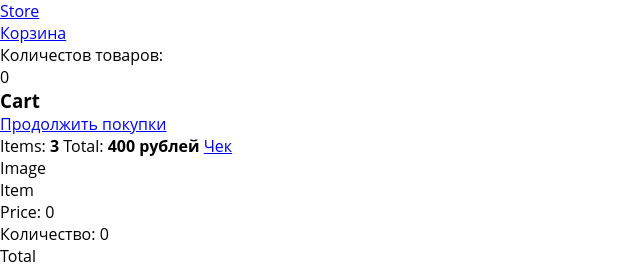
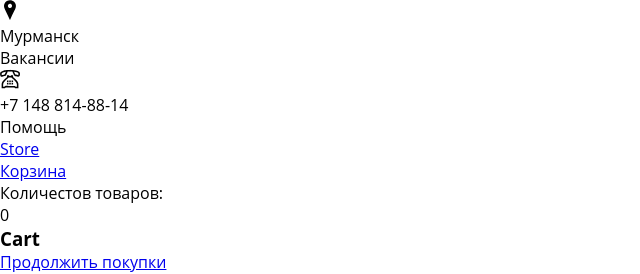
Before and after one commit to Baral-Chief-of-Compliance/book_shop_2, a Django app: page /cart/ in a window 1280 px wide; the page is wider, and only the part inside the window is pictured. Shown: the top 274 px of that part, without its empty margins (0-640 px from the left). Run offline with Django 3.2, Linux system fonts and the light colour scheme.

Commit message:
17.03.2022

```diff
--- a/store/templates/store/main.html
+++ b/store/templates/store/main.html
@@ -7,7 +7,26 @@
     <link rel="stylesheet" type = "text/css" href="{% static 'css/main.css' %}">
   </head>
   <body>
-
+  <div class="header-information">
+    <div class="header-information-place">
+      <object type="image/svg+xml" data="{% static 'images/place.svg' %}" width="20" height="20"></object>
+    </div>
+    <div class="header-information-title-place">
+      Мурманск
+    </div>
+    <div class="header-information-vakansii">
+      Вакансии
+    </div>
+    <div class="header-information-number-imag">
+      <object type="image/svg+xml" data="{% static 'images/phone.svg' %}" width="20" height="20"></object>
+    </div>
+    <div class="header-information-number">
+      +7 148 814-88-14
+    </div>
+    <div class="header-information-help">
+      Помощь
+    </div>
+  </div>
     <div class="header-navigation" id = "myTopnav">
       <a href="{% url 'store' %}">Store</a>
     <div class="cart-form">
```
Also changed, not shown: static/images/phone.svg (added), static/images/place.svg (added).
